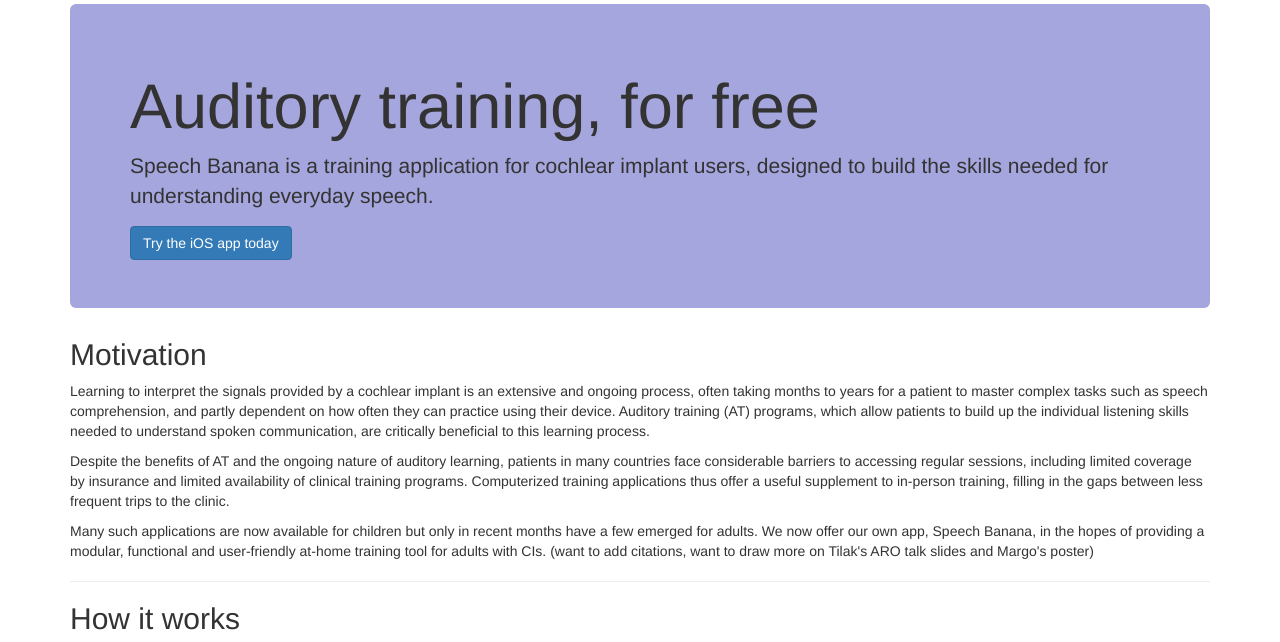
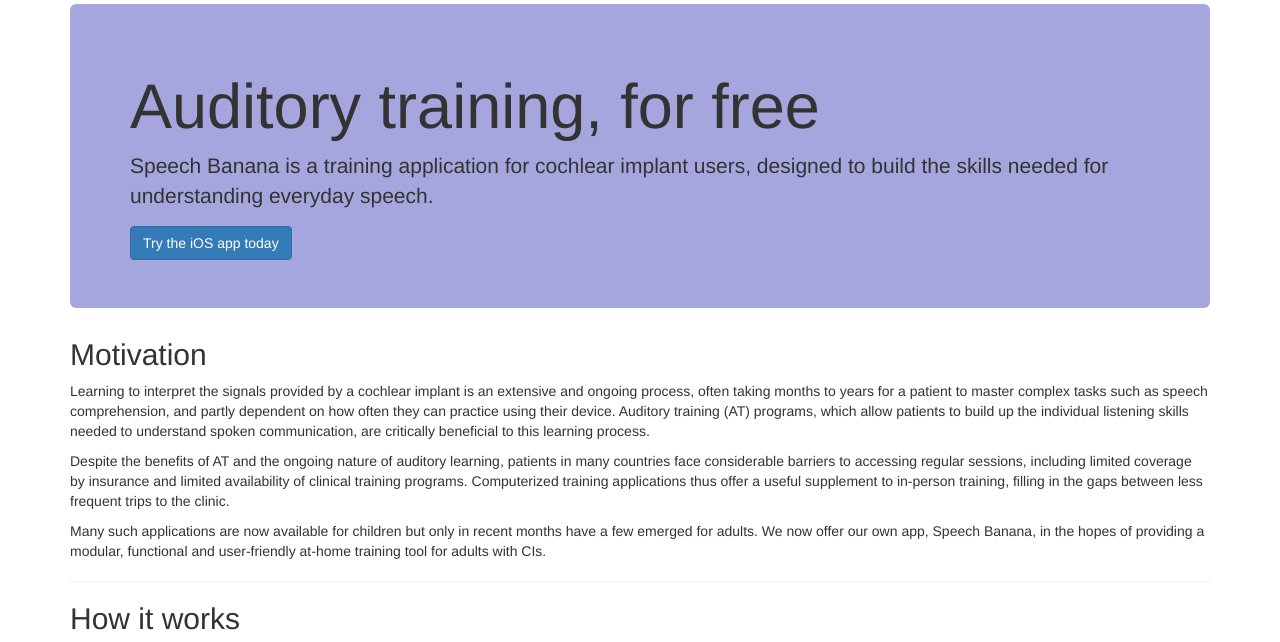
Before and after one commit to lifernan/sbpostersite, a plain HTML site: page index.html in a window 1280 px wide. Shown: the part 68-710 px from the top of the page. Drawn offline with nearby package versions, Linux system fonts and the light colour scheme.

Commit message:
Removed comment on Motivation section

```diff
--- a/index.html
+++ b/index.html
@@ -62,7 +62,10 @@
       <h2>Motivation</h2>
       <p>Learning to interpret the signals provided by a cochlear implant is an extensive and ongoing process, often taking months to years for a patient to master complex tasks such as speech comprehension, and partly dependent on how often they can practice using their device. Auditory training (AT) programs, which allow patients to build up the individual listening skills needed to understand spoken communication, are critically beneficial to this learning process.</p>
       <p>Despite the benefits of AT and the ongoing nature of auditory learning, patients in many countries face considerable barriers to accessing regular sessions, including limited coverage by insurance and limited availability of clinical training programs. Computerized training applications thus offer a useful supplement to in-person training, filling in the gaps between less frequent trips to the clinic.</p>
-      <p>Many such applications are now available for children but only in recent months have a few emerged for adults. We now offer our own app, Speech Banana, in the hopes of providing a modular, functional and user-friendly at-home training tool for adults with CIs. (want to add citations, want to draw more on Tilak's ARO talk slides and Margo's poster)</p>
+      <p>Many such applications are now available for children but only in recent months have a few emerged for adults. We now offer our own app, Speech Banana, in the hopes of providing a modular, functional and user-friendly at-home training tool for adults with CIs. </p>
+
+      <!-- Want to add citations, want to draw more on Tilak's ARO talk slides and Margo's poster -->
+
       <hr>
 
       <h2 id="about">How it works</h2>
```
